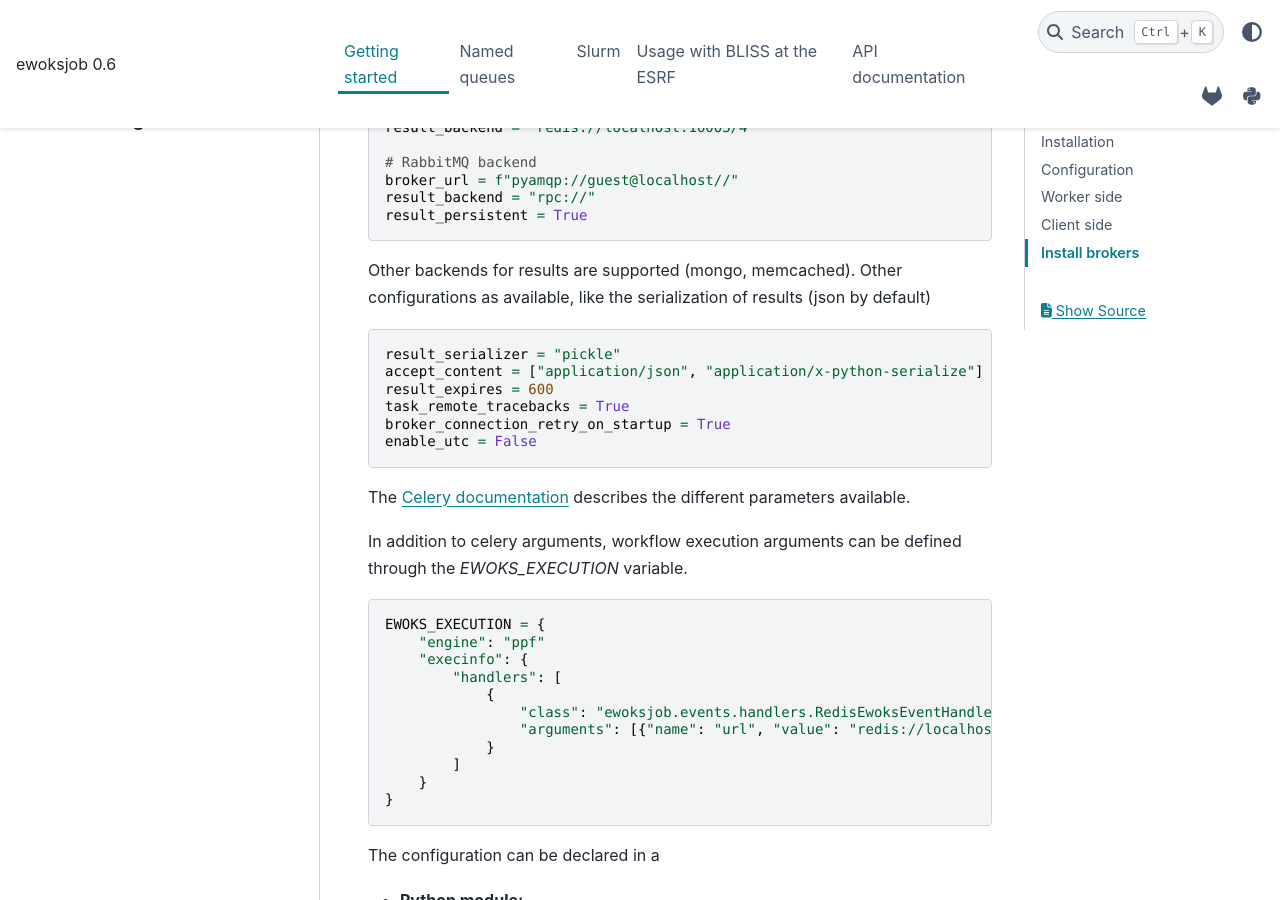
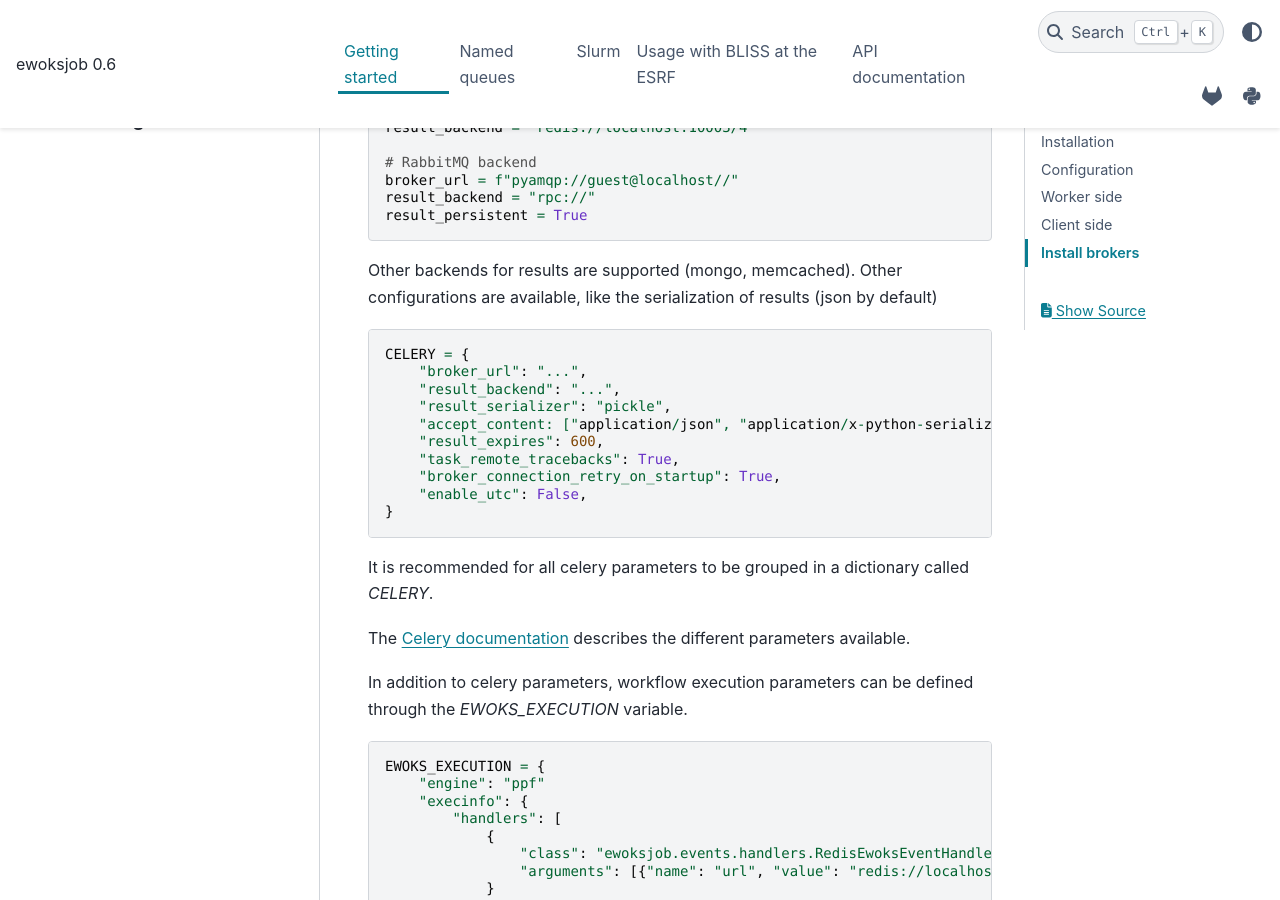
Before and after one commit to ewoks-kit/ewoksjob, a Sphinx documentation site: the page built from doc/getting_started.rst, in a window 1280 px wide and 900 px high, scrolled down 803 px. Built offline with Sphinx 7.4.7 and the PyData theme 0.15.4, drawn with Linux system fonts in a browser that asks for light colours.

Commit message:
use CELERY key in ewoksjob configurations in scripts, tests and docs

```diff
--- a/doc/getting_started.rst
+++ b/doc/getting_started.rst
@@ -39,22 +39,28 @@ and results are stored
     result_backend = "rpc://"
     result_persistent = True
 
-Other backends for results are supported (mongo, memcached). Other configurations as available,
+Other backends for results are supported (mongo, memcached). Other configurations are available,
 like the serialization of results (json by default)
 
 .. code:: python
 
-    result_serializer = "pickle"
-    accept_content = ["application/json", "application/x-python-serialize"]
-    result_expires = 600
-    task_remote_tracebacks = True
-    broker_connection_retry_on_startup = True
-    enable_utc = False
+    CELERY = {
+        "broker_url": "...",
+        "result_backend": "...",
+        "result_serializer": "pickle",
+        "accept_content: ["application/json", "application/x-python-serialize"],
+        "result_expires": 600,
+        "task_remote_tracebacks": True,
+        "broker_connection_retry_on_startup": True,
+        "enable_utc": False,
+    }
+
+It is recommended for all celery parameters to be grouped in a dictionary called `CELERY`.
 
 The `Celery documentation <https://docs.celeryq.dev/en/stable/userguide/configuration.html>`_
 describes the different parameters available.
 
-In addition to celery arguments, workflow execution arguments can be defined through the `EWOKS_EXECUTION` variable.
+In addition to celery parameters, workflow execution parameters can be defined through the `EWOKS_EXECUTION` variable.
 
 .. code:: python
 
```
Also changed, not shown: 5 other files.
